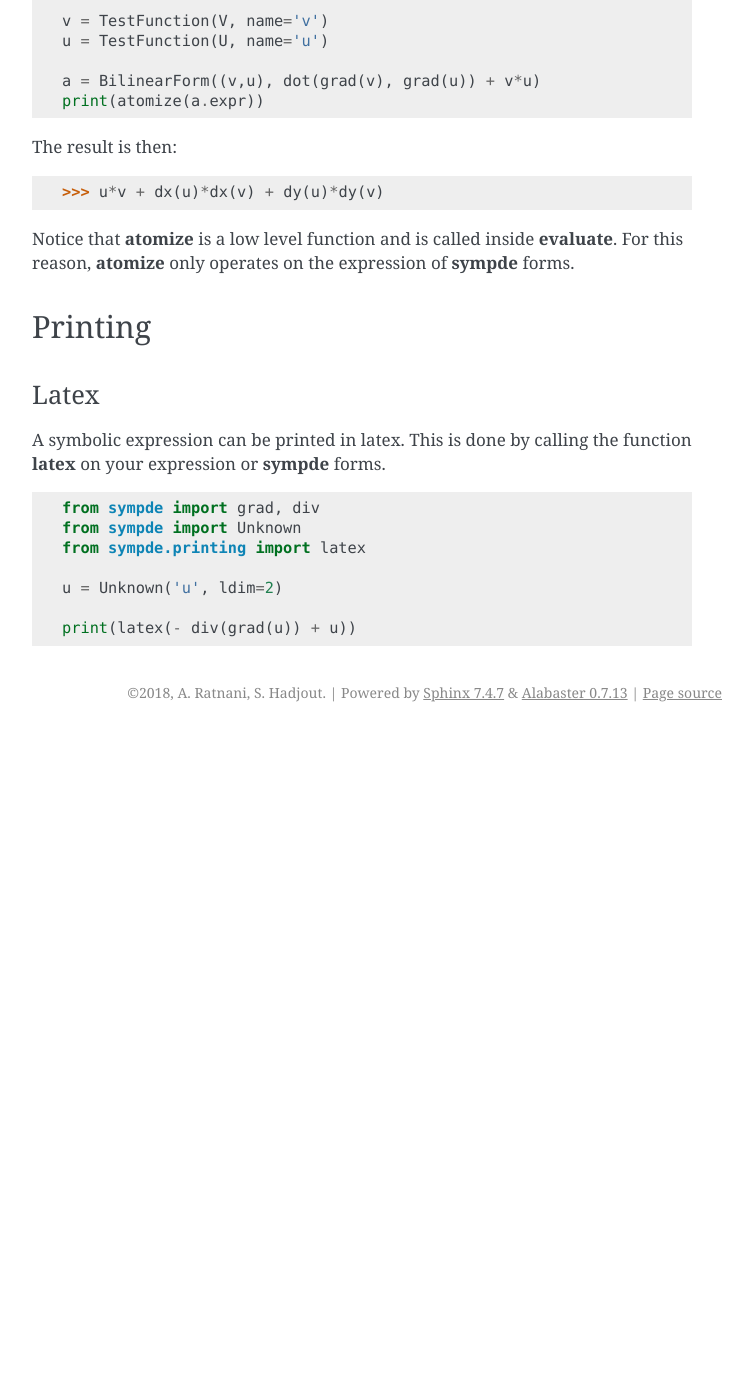
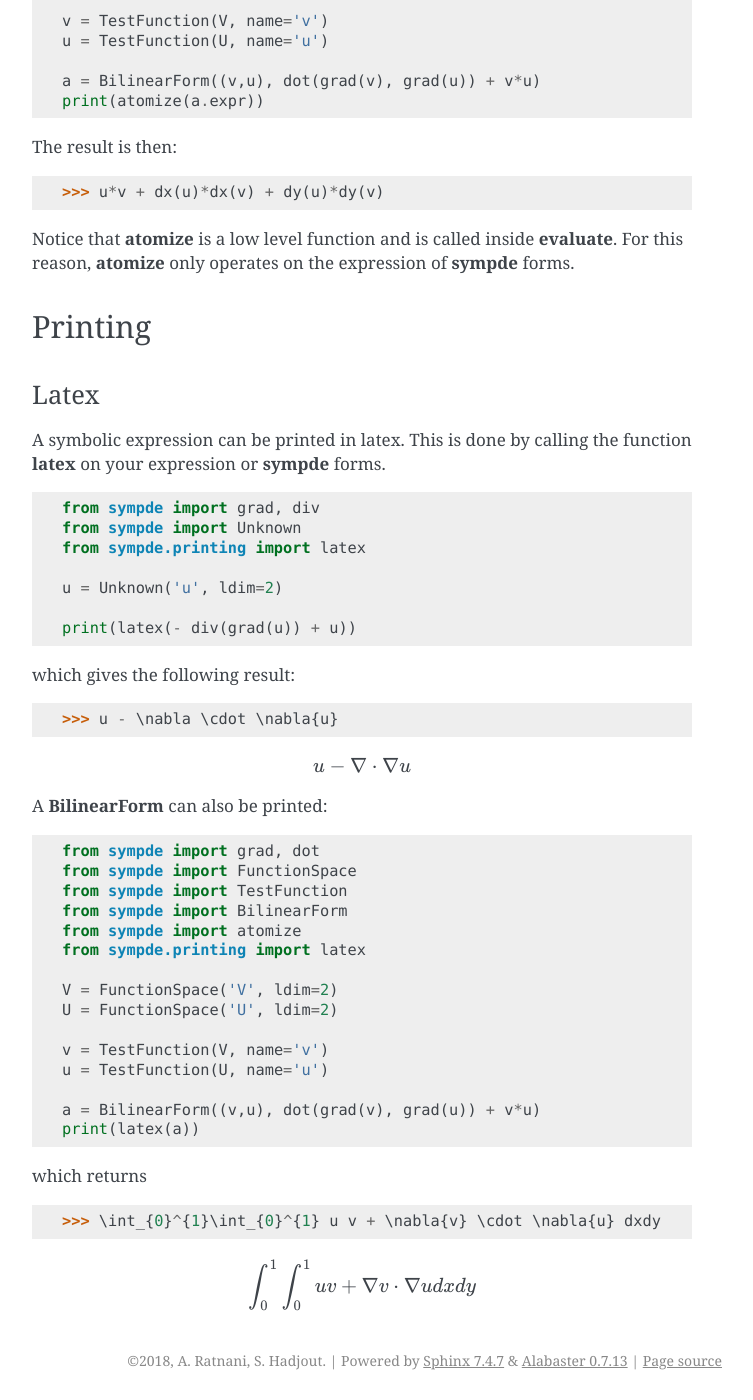
Before and after one commit to pyccel/sympde, a Sphinx documentation site: the page built from doc/quick.rst, in a window 1280 px wide and 1400 px high, scrolled down 8039 px. Shown: the whole window, without its empty margins (388-1141 px from the left). Built offline with Sphinx 7.4.7, drawn with Linux system fonts in a browser that asks for light colours; formulas are drawn with MathJax 3; before the commit the page ends 8771 px from its top, so only the background shows below that.

Commit message:
[doc] latex printing

```diff
--- a/doc/quick.rst
+++ b/doc/quick.rst
@@ -368,3 +368,43 @@ A symbolic expression can be printed in latex. This is done by calling the funct
   u = Unknown('u', ldim=2)
 
   print(latex(- div(grad(u)) + u))
+
+which gives the following result:
+
+.. code-block:: python
+
+  >>> u - \nabla \cdot \nabla{u}
+
+.. math::
+
+  u - \nabla \cdot \nabla{u}
+
+A **BilinearForm** can also be printed:
+
+.. code-block:: python
+
+  from sympde import grad, dot
+  from sympde import FunctionSpace
+  from sympde import TestFunction
+  from sympde import BilinearForm
+  from sympde import atomize
+  from sympde.printing import latex
+
+  V = FunctionSpace('V', ldim=2)
+  U = FunctionSpace('U', ldim=2)
+
+  v = TestFunction(V, name='v')
+  u = TestFunction(U, name='u')
+
+  a = BilinearForm((v,u), dot(grad(v), grad(u)) + v*u)
+  print(latex(a))
+
+which returns
+
+.. code-block:: python
+
+  >>> \int_{0}^{1}\int_{0}^{1} u v + \nabla{v} \cdot \nabla{u} dxdy
+
+.. math::
+
+  \int_{0}^{1}\int_{0}^{1} u v + \nabla{v} \cdot \nabla{u} dxdy
--- a/doc/utils/test_expr.py
+++ b/doc/utils/test_expr.py
@@ -200,11 +200,29 @@ def dotexport(expr, fname):
 # ...
 
 # ...
-from sympde import grad, div
-from sympde import Unknown
+#from sympde import grad, div
+#from sympde import Unknown
+#from sympde.printing import latex
+#
+#u = Unknown('u', ldim=2)
+#
+#print(latex(- div(grad(u)) + u))
+# ...
+
+# ...
+from sympde import grad, dot
+from sympde import FunctionSpace
+from sympde import TestFunction
+from sympde import BilinearForm
+from sympde import atomize
 from sympde.printing import latex
 
-u = Unknown('u', ldim=2)
+V = FunctionSpace('V', ldim=2)
+U = FunctionSpace('U', ldim=2)
 
-print(latex(- div(grad(u)) + u))
+v = TestFunction(V, name='v')
+u = TestFunction(U, name='u')
+
+a = BilinearForm((v,u), dot(grad(v), grad(u)) + v*u)
+print(latex(a))
 # ...
```
